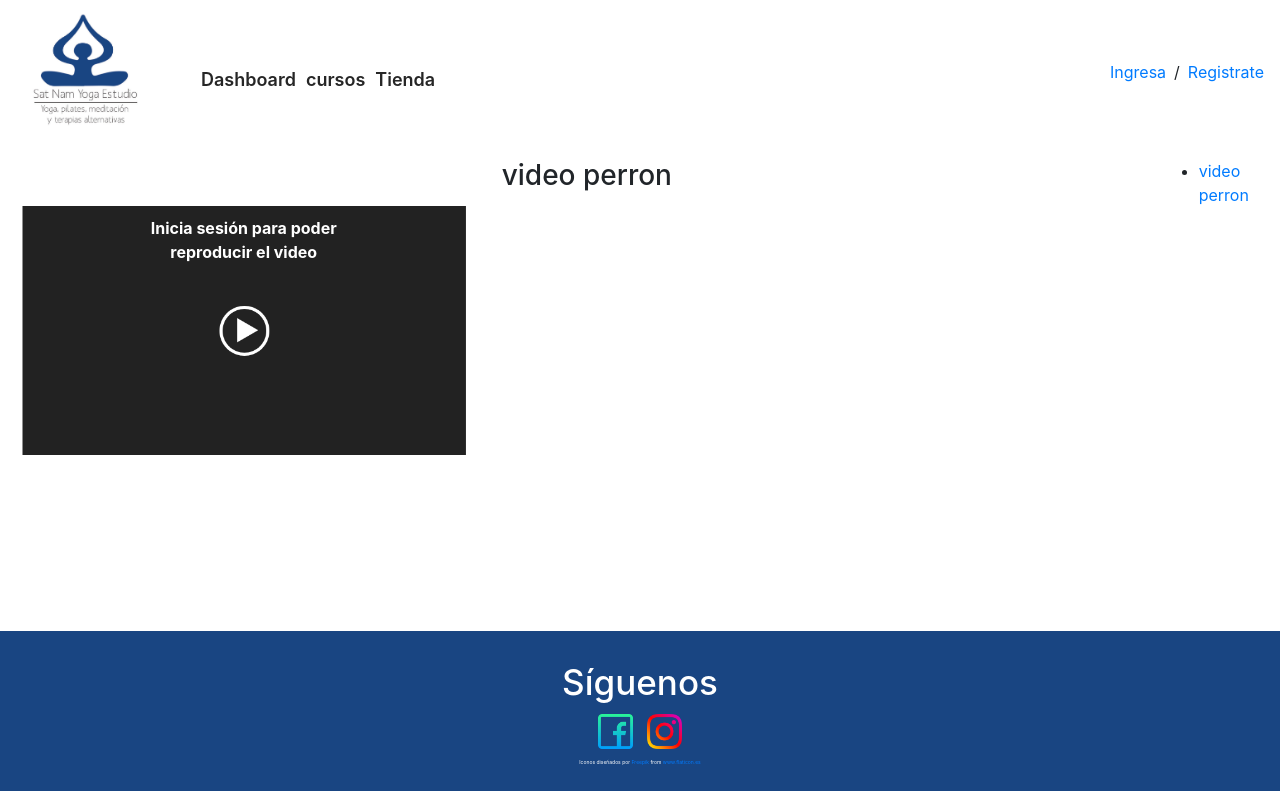
After one commit to oscara1796/satnam_yoga_page, a Django app: page /videos in a window 1280 px wide. The commit adds this page. Run offline with Django 3.2, Linux system fonts and the light colour scheme; data comes from the database, SQL or seed files in the repository; both versions use the stored data as it was after the commit; some libraries are stand-ins or nearby versions.

Commit message:
Mejoramos la ppa de videos añadiendo una video card y mejoramos el css

```diff
--- a/satnam_yoga/static/css/main.css
+++ b/satnam_yoga/static/css/main.css
@@ -19,6 +19,7 @@ body{
   display: flex;
   position: fixed;
   z-index: 1;
+  background-color: white;
 }
 
 .nav_menu{
@@ -128,7 +129,6 @@ body{
   align-items: center;
   justify-content: center;
   flex-direction: column;
-
   width: 100%;
   height: 20vh;
 }
@@ -401,3 +401,37 @@ body{
   text-decoration: none;
   color: #2a99fa;
 }
+
+
+/* video_list */
+
+.video-list-container{
+  display: flex;
+  justify-content: space-around;
+  height: 59vh;
+}
+
+.video_container{
+  text-align: center;
+}
+
+.video_container video{
+  width: 50vw;
+  margin: 15px 0px;
+}
+
+.video_list_img_container {
+  position: relative;
+  text-align: center;
+  color: white;
+  font-weight: 20px;
+  font-weight: bold;
+  width: 40%;
+}
+
+.videos_list_center_text {
+  position: absolute;
+  top: 15%;
+  left: 50%;
+  transform: translate(-50%, -50%);
+}
--- a/satnam_yoga/templates/base.html
+++ b/satnam_yoga/templates/base.html
@@ -14,7 +14,8 @@
   </head>
 
 
-  <body>
+  <body >
+    <!-- oncontextmenu="return false;" -->
 
     {% include "nav.html" %}
 
@@ -62,5 +63,12 @@
 
 
   </script>
+  <script>
+  $(document).ready(function() {
+     $('video').bind('contextmenu',function(){
+         return false;
+         });
+  } );
+  </script>
   </body>
 </html>
--- a/satnam_yoga/templates/nav.html
+++ b/satnam_yoga/templates/nav.html
@@ -1,5 +1,5 @@
 {% load static %}
-<nav class="navbar" id="main-navbar">
+<nav class="navbar " id="main-navbar">
     <figure>
       <img src="{% static "img/logo.jpg" %}" alt="">
     </figure>
--- /dev/null
+++ b/satnam_yoga/templates/videos/video_card.html
@@ -0,0 +1,26 @@
+{% load static %}
+{% if video %}
+  <h3>{{video.title}}</h3>
+  {% if request.user.is_authenticated %}
+    <video  id="video" width="320" height="240" controls controlsList="nodownload">
+     <source src="{{video.upload.url}}" type="video/mp4">
+    </video>
+    {% else %}
+      <div class="video_list_img_container">
+          <img src="{% static "img/video-placeholder.png" %}" alt="" style="width:100%;">
+          <p class="videos_list_center_text">Inicia sesión para poder reproducir el video</p>
+      </div>
+    {% endif %}
+{% else %}
+  <h3>{{video_content.first.title}}</h3>
+  {% if request.user.is_authenticated %}
+    <video  id="video" width="320" height="240" controls controlsList="nodownload">
+     <source src="{{video_content.first.upload.url}}" type="video/mp4">
+    </video>
+    {% else %}
+      <div class="video_list_img_container">
+          <img src="{% static "img/video-placeholder.png" %}" alt="" style="width:100%;">
+          <p class="videos_list_center_text">Inicia sesión para poder reproducir el video</p>
+      </div>
+    {% endif %}
+{% endif %}
--- /dev/null
+++ b/satnam_yoga/templates/videos/videos.html
@@ -0,0 +1,30 @@
+{% extends "base.html" %}
+{% load static %}
+
+{% block head_content %}
+  <title>Satnam videos</title>
+  <!-- #IMPORT The Ajaxso no-one can save the video with right click -->
+  <script src="https://ajax.googleapis.com/ajax/libs/jquery/3.5.1/jquery.min.js"></script>
+{% endblock %}
+
+
+{% block container %}
+
+<section class="container-fluid video-list-container">
+
+  <div class="video_container">
+    {% include "videos/video_card.html" %}
+  </div>
+
+  <div class="video_list_menu">
+
+    {% for video in video_content %}
+        <ul>
+          <li><a href="">{{video.title}}</a></li>
+        </ul>
+    {% endfor %}
+  </div>
+</section>
+
+
+{% endblock %}
--- a/satnam_yoga/users/models.py
+++ b/satnam_yoga/users/models.py
@@ -12,7 +12,7 @@ class Profile(models.Model):
 
     phone_number = models.CharField(max_length=20, blank=True);
 
-
+    active = models.BooleanField(default=False, null=False)
 
     created = models.DateTimeField(auto_now_add= True);
     modified = models.DateTimeField(auto_now= True);
--- a/satnam_yoga/videos/urls.py
+++ b/satnam_yoga/videos/urls.py
@@ -4,4 +4,5 @@ from . import views as video_views
 
 urlpatterns = [
     path('', video_views.list_menu , name="feed"),
+    path('videos', video_views.video_list , name="feed"),
 ]
--- a/satnam_yoga/videos/views.py
+++ b/satnam_yoga/videos/views.py
@@ -1,12 +1,39 @@
+import requests
+import json
+
 from django.shortcuts import render
 
 
 from django.contrib.auth.decorators import login_required
 from django.shortcuts import render, redirect
+from videos.models import Video
+
+#Video cipher vdocipher
+
 
 # Create your views here.
 
+def list_menu(request):
+    return render(request, 'videos/feed.html')
 
 
-def list_menu(request):
-    return render(request, 'videos/feed.html')
+def video_list(request):
+
+    # for video in video_content:
+    #     print("Video: ", type(video))
+    #     url = "https://dev.vdocipher.com/api/videos/{video.upload}/otp"
+    #     payloadStr = json.dumps({'ttl': 300})
+    #     headers = {
+    #       'Authorization': "Apisecret bGz8aFy2o0mfQrbbq7ozvFy6LawbhTzkbvGXKvaskFsgySV87Xb5BAUzwu5rPxyN",
+    #       'Content-Type': "application/json",
+    #       'Accept': "application/json"
+    #     }
+    #
+    #     response = requests.request("POST", url, data=payloadStr, headers=headers)
+    #
+    #     # print(f"Esta es la respuesta OTP: {response.text["otp"]}")
+    #     dict =eval(response.text)
+
+    video_content = Video.objects.all().order_by('-created')
+
+    return render(request, 'videos/videos.html', {'video_content': video_content})
```
Also changed, not shown: satnam_yoga/templates/videos/menu.html (added, +12 -0 lines), satnam_yoga/db.sqlite3, satnam_yoga/media/user_images/14590478_10155073327091840_8131857561071720984_n.jpg (added), satnam_yoga/media/user_images/8282a59fa3b694ac5e4d40ec6b897f68.jpg (added), satnam_yoga/static/img/video-placeholder.png (added), satnam_yoga/users/migrations/0002_profile_active.py (added), satnam_yoga/users/views.py (line endings or trailing spaces), 3 other files.
